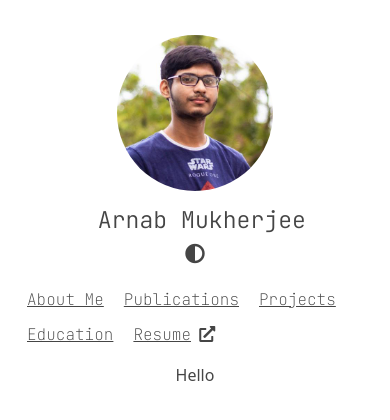
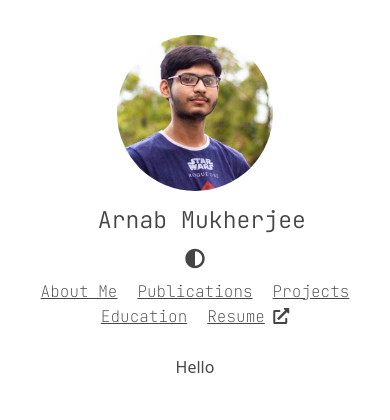
Before and after one commit to mukherjeearnab/mukherjeearnab.github.io, a React (Create React App) app: page / in a window 390 px wide. Shown: the top 420 px of the page. Built offline with nearby package versions, Linux system fonts and the light colour scheme.

Commit message:
Updated Header Links Compatiblity

```diff
--- a/src/components/Header.js
+++ b/src/components/Header.js
@@ -20,30 +20,30 @@ const Component = (props) => {
                 <h5 className="d-sm-none d-block">
                     <ThemeManager />
                 </h5>
-                <ul>
-                    <li>
+                <p>
+                    <span>
                         <Link to={"/"}>About Me</Link>
-                    </li>
-                    <li>
+                    </span>
+                    <span>
                         <Link to={"/publications"}>Publications</Link>
-                    </li>
-                    <li>
+                    </span>
+                    <span>
                         <Link to={"/projects"}>Projects</Link>
-                    </li>
-                    <li>
+                    </span>
+                    <span>
                         <Link to={"/education"}>Education</Link>
-                    </li>
-                    <li>
+                    </span>
+                    <span>
                         <a href="/resume" target="blank">
                             Resume
                         </a>
                         &nbsp;&nbsp;
                         <i className="fas fa-external-link-alt"></i>
-                    </li>
-                    <li className="d-none d-sm-inline-block">
+                    </span>
+                    <span className="d-none d-sm-inline-block">
                         <ThemeManager />
-                    </li>
-                </ul>
+                    </span>
+                </p>
             </div>
         </div>
     );
--- a/src/components/ThemeManager.js
+++ b/src/components/ThemeManager.js
@@ -22,11 +22,9 @@ const Component = (props) => {
     };
 
     return (
-        <div>
-            <p onClick={() => changeTheme()}>
-                <i className="fas fa-adjust mode-dial"></i>
-            </p>
-        </div>
+        <span onClick={() => changeTheme()}>
+            <i className="fas fa-adjust mode-dial"></i>
+        </span>
     );
 };
 
--- a/src/components/css/Header.css
+++ b/src/components/css/Header.css
@@ -3,7 +3,8 @@
 }
 
 .header-links {
-    float: right;
+    padding: 5px;
+    text-align: center;
 }
 
 .header-photo {
@@ -23,20 +24,6 @@
     font-weight: 300;
 }
 
-.header ul {
-    list-style-type: none;
-    margin: 0 auto;
-    padding: 0;
-    overflow: hidden;
-    display: inline-block;
-    /* text-align: center; */
-}
-
-.header li {
-    float: left;
-    padding: 5px 10px;
-}
-
 .header a {
     font-family: "JetBrains Mono", monospace;
     font-weight: 100;
@@ -48,3 +35,8 @@
     width: 1em;
     border-radius: 100%;
 }
+
+.header-links p > span {
+    display: inline-block;
+    padding: 0 10px;
+}
```
